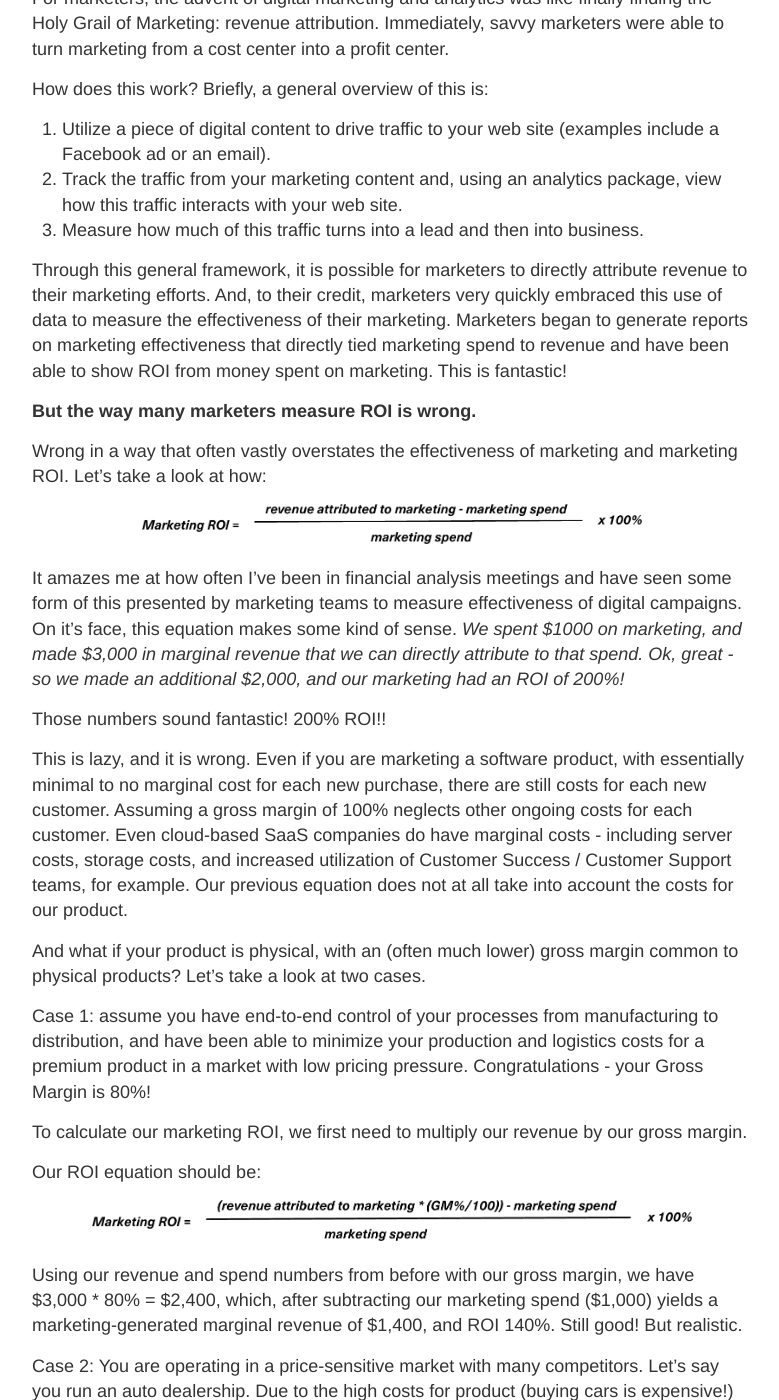
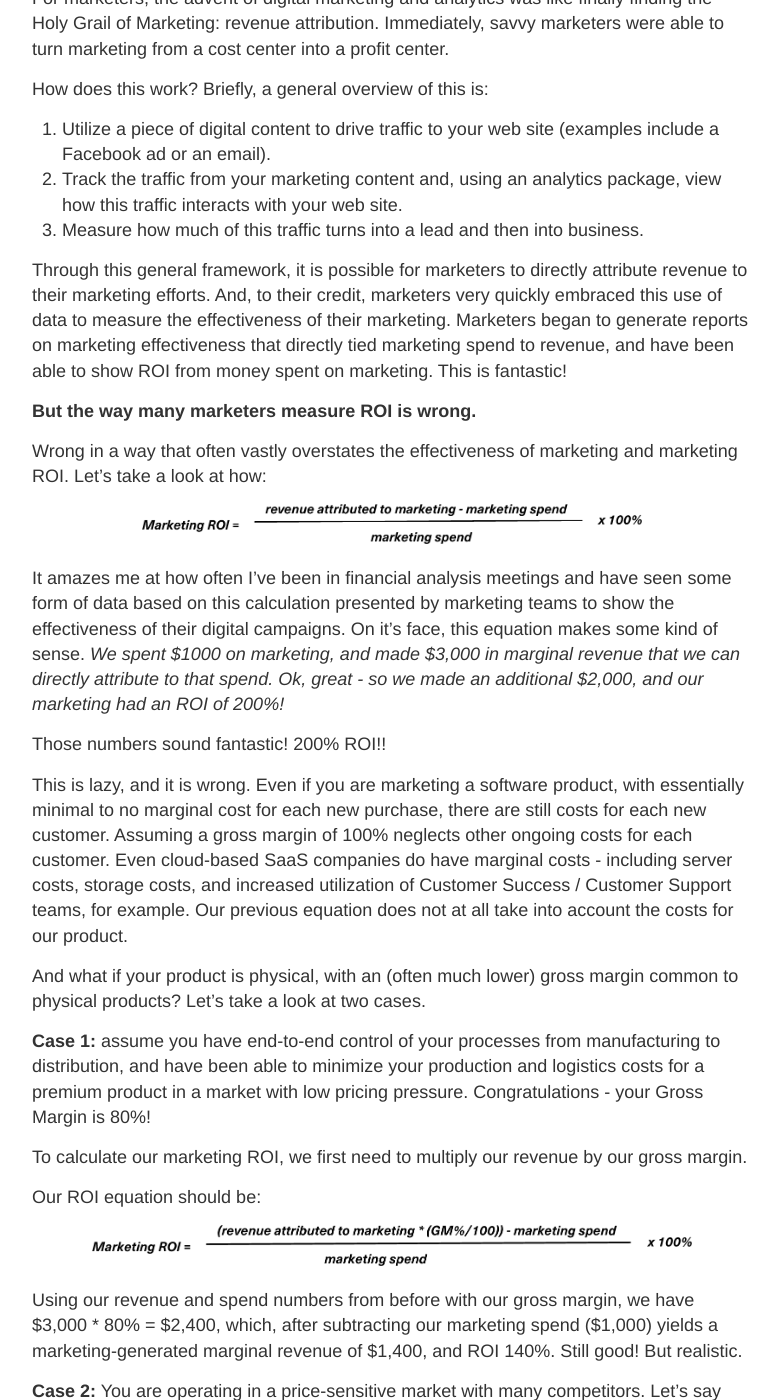
Before and after one commit to imtheaaron/imtheaaron.github.io, a Jekyll site: the page built from _posts/2018-07-19-Marketing-Revenue-Attribution.md, in a window 1280 px wide and 1400 px high, scrolled down 332 px. Shown: the whole window, without its empty margins (248-1027 px from the left). Built offline with Jekyll 4.4.1, drawn with Linux system fonts in a browser that asks for light colours; some of the changed text lies outside the part shown.

Commit message:
minor text changes

```diff
--- a/_posts/2018-07-19-Marketing-Revenue-Attribution.md
+++ b/_posts/2018-07-19-Marketing-Revenue-Attribution.md
@@ -12,7 +12,7 @@ How does this work? Briefly, a general overview of this is:
 2. Track the traffic from your marketing content and, using an analytics package, view how this traffic interacts with your web site.
 3. Measure how much of this traffic turns into a lead and then into business.
 
-Through this general framework, it is possible for marketers to directly attribute revenue to their marketing efforts. And, to their credit, marketers very quickly embraced this use of data to measure the effectiveness of their marketing. Marketers began to generate reports on marketing effectiveness that directly tied marketing spend to revenue and have been able to show ROI from money spent on marketing. This is fantastic!
+Through this general framework, it is possible for marketers to directly attribute revenue to their marketing efforts. And, to their credit, marketers very quickly embraced this use of data to measure the effectiveness of their marketing. Marketers began to generate reports on marketing effectiveness that directly tied marketing spend to revenue, and have been able to show ROI from money spent on marketing. This is fantastic!
 
 **But the way many marketers measure ROI is wrong.**
 
@@ -23,7 +23,7 @@ Wrong in a way that often vastly overstates the effectiveness of marketing and m
   <img src="../images/bad-marketing-roi.png" width="500px"/></p>
 
 
-It amazes me at how often I've been in financial analysis meetings and have seen some form of this presented by marketing teams to measure effectiveness of digital campaigns. On it's face, this equation makes some kind of sense. *We spent $1000 on marketing, and made $3,000 in marginal revenue that we can directly attribute to that spend. Ok, great - so we made an additional $2,000, and our marketing had an ROI of 200%!*
+It amazes me at how often I've been in financial analysis meetings and have seen some form of data based on this calculation presented by marketing teams to show the effectiveness of their digital campaigns. On it's face, this equation makes some kind of sense. *We spent $1000 on marketing, and made $3,000 in marginal revenue that we can directly attribute to that spend. Ok, great - so we made an additional $2,000, and our marketing had an ROI of 200%!*
 
 Those numbers sound fantastic! 200% ROI!!
 
@@ -31,7 +31,7 @@ This is lazy, and it is wrong. Even if you are marketing a software product, wit
 
 And what if your product is physical, with an (often much lower) gross margin common to physical products? Let's take a look at two cases.
 
-Case 1: assume you have end-to-end control of your processes from manufacturing to distribution, and have been able to minimize your production and logistics costs for a premium product in a market with low pricing pressure. Congratulations - your Gross Margin is 80%!
+**Case 1:** assume you have end-to-end control of your processes from manufacturing to distribution, and have been able to minimize your production and logistics costs for a premium product in a market with low pricing pressure. Congratulations - your Gross Margin is 80%!
 
 To calculate our marketing ROI, we first need to multiply our revenue by our gross margin.
 
@@ -42,7 +42,7 @@ Our ROI equation should be:
 
 Using our revenue and spend numbers from before with our gross margin, we have $3,000 * 80% = $2,400, which, after subtracting our marketing spend ($1,000) yields a marketing-generated marginal revenue of $1,400, and ROI 140%. Still good! But realistic.
 
-Case 2: You are operating in a price-sensitive market with many competitors. Let's say you run an auto dealership. Due to the high costs for product (buying cars is expensive!) that dealerships pay, gross margin is frequently as low as 15%. Let's see how well our marketing did in this case.
+**Case 2:** You are operating in a price-sensitive market with many competitors. Let's say you run an auto dealership. Due to the high costs for product (buying cars is expensive!) that dealerships pay, gross margin is frequently as low as 15%. Let's see how well our marketing did in this case.
 
 $3000 (revenue) * 15% = $450. $450 - $1,000 (marketing spend) = -$550!
 
```
Also changed, not shown: other parts of _posts/2018-07-19-Marketing-Revenue-Attribution.md (+1 -1 lines), portfolio.md (+1 -1 lines).
